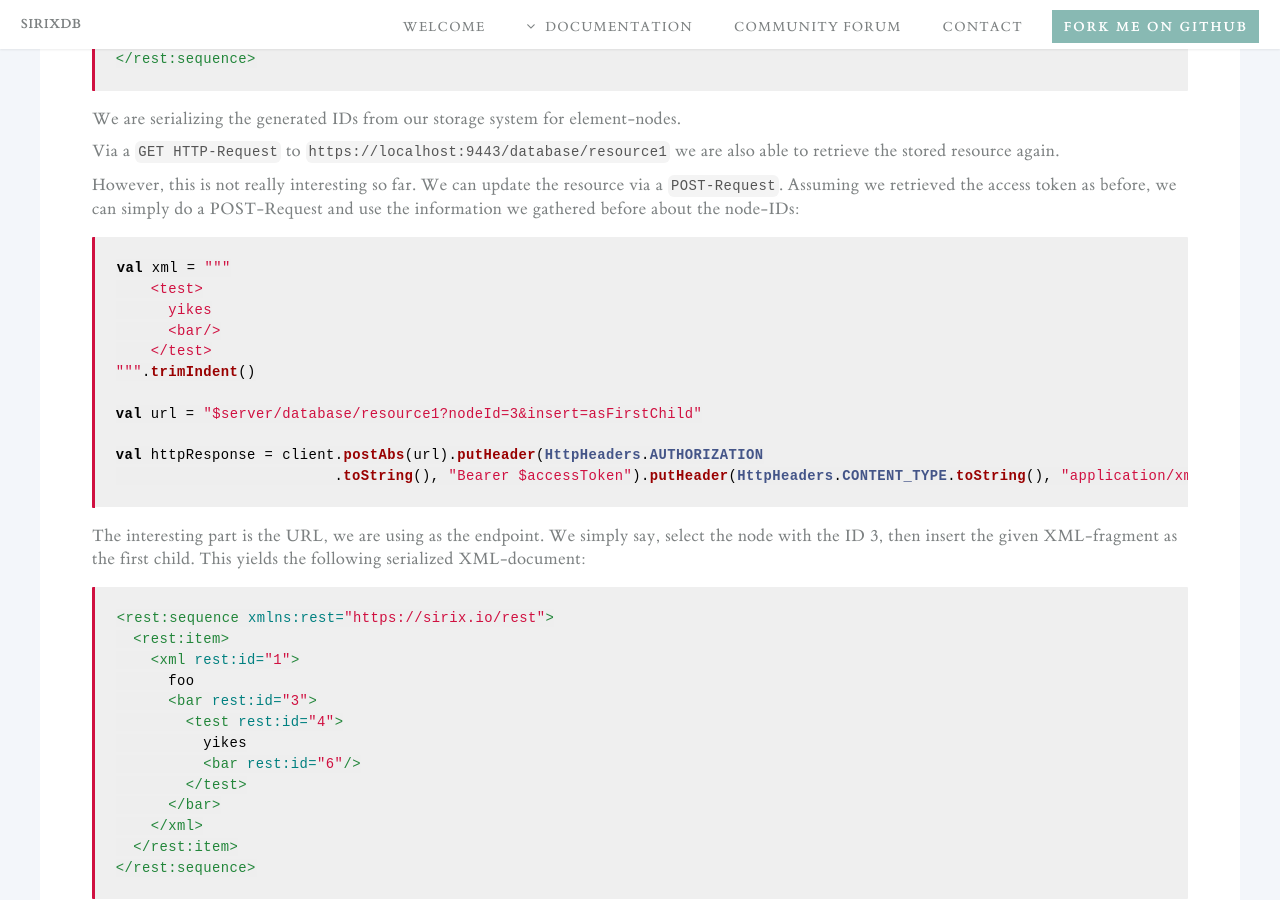
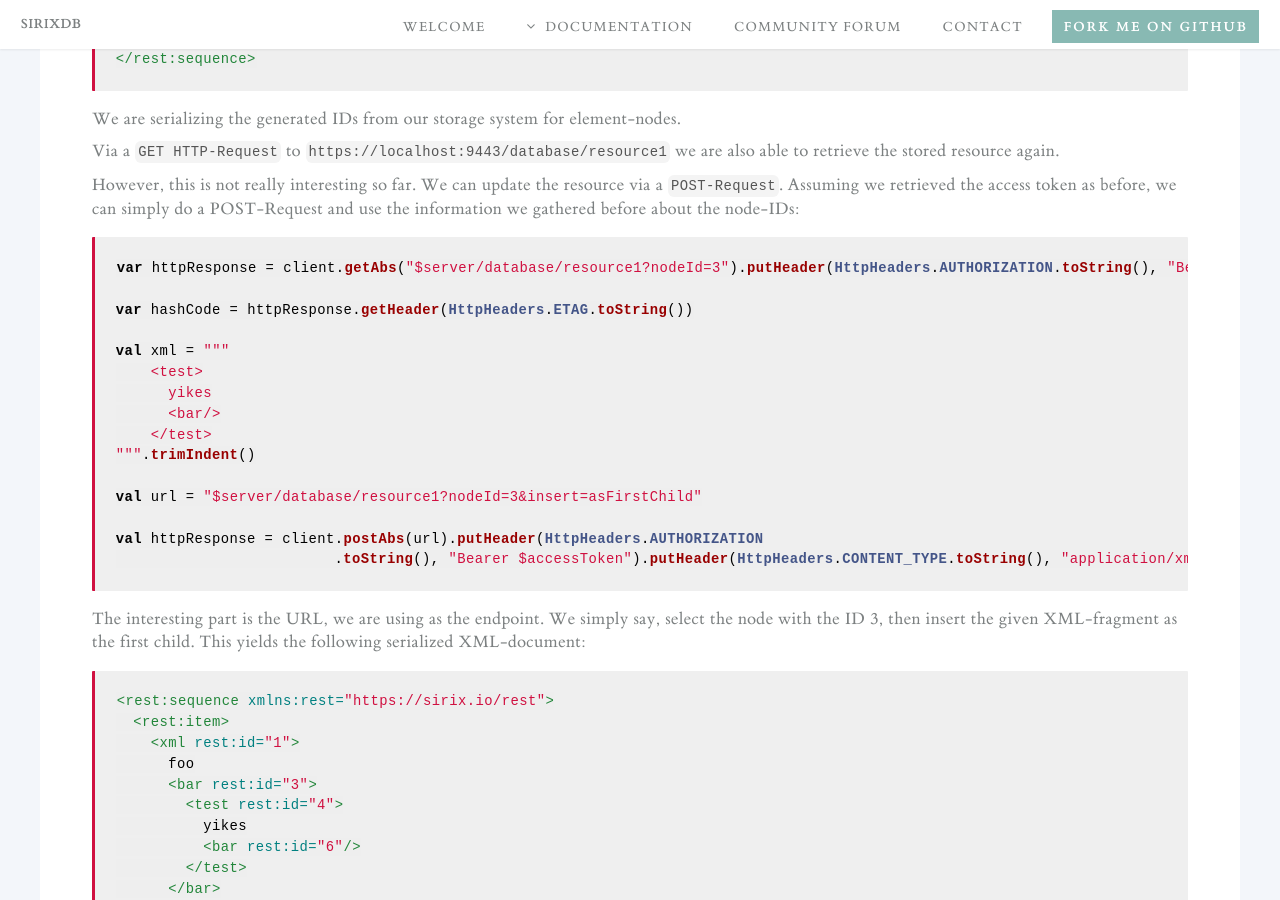
Before and after one commit to sirixdb/sirixdb.github.io, a Jekyll site: the page built from rest-api.md, in a window 1280 px wide and 900 px high, scrolled down 2151 px. Built offline with Jekyll 4.4.1, drawn with Linux system fonts in a browser that asks for light colours.

Commit message:
Update rest-api.md

````diff
--- a/rest-api.md
+++ b/rest-api.md
@@ -82,6 +82,10 @@
 However, this is not really interesting so far. We can update the resource via a `POST-Request`. Assuming we retrieved the access token as before, we can simply do a POST-Request and use the information we gathered before about the node-IDs:
 
 ```kotlin
+var httpResponse = client.getAbs("$server/database/resource1?nodeId=3").putHeader(HttpHeaders.AUTHORIZATION.toString(), "Bearer $accessToken").putHeader(HttpHeaders.CONTENT_TYPE.toString(), "application/xml").putHeader(HttpHeaders.ACCEPT.toString(), "application/xml").sendArait()
+
+var hashCode = httpResponse.getHeader(HttpHeaders.ETAG.toString())
+
 val xml = """
     <test>
       yikes
@@ -92,7 +96,7 @@
 val url = "$server/database/resource1?nodeId=3&insert=asFirstChild"
 
 val httpResponse = client.postAbs(url).putHeader(HttpHeaders.AUTHORIZATION
-                         .toString(), "Bearer $accessToken").putHeader(HttpHeaders.CONTENT_TYPE.toString(), "application/xml").putHeader(HttpHeaders.ACCEPT.toString(), "application/xml").sendBufferAwait(Buffer.buffer(xml))
+                         .toString(), "Bearer $accessToken").putHeader(HttpHeaders.CONTENT_TYPE.toString(), "application/xml").putHeader(HttpHeaders.ACCEPT.toString(), "application/xml").putHeader(HttpHeaders.ETAG.toString(), hashCode) .sendBufferAwait(Buffer.buffer(xml))
 ```
 
 The interesting part is the URL, we are using as the endpoint. We simply say, select the node with the ID 3, then insert the given XML-fragment as the first child. This yields the following serialized XML-document:
````
